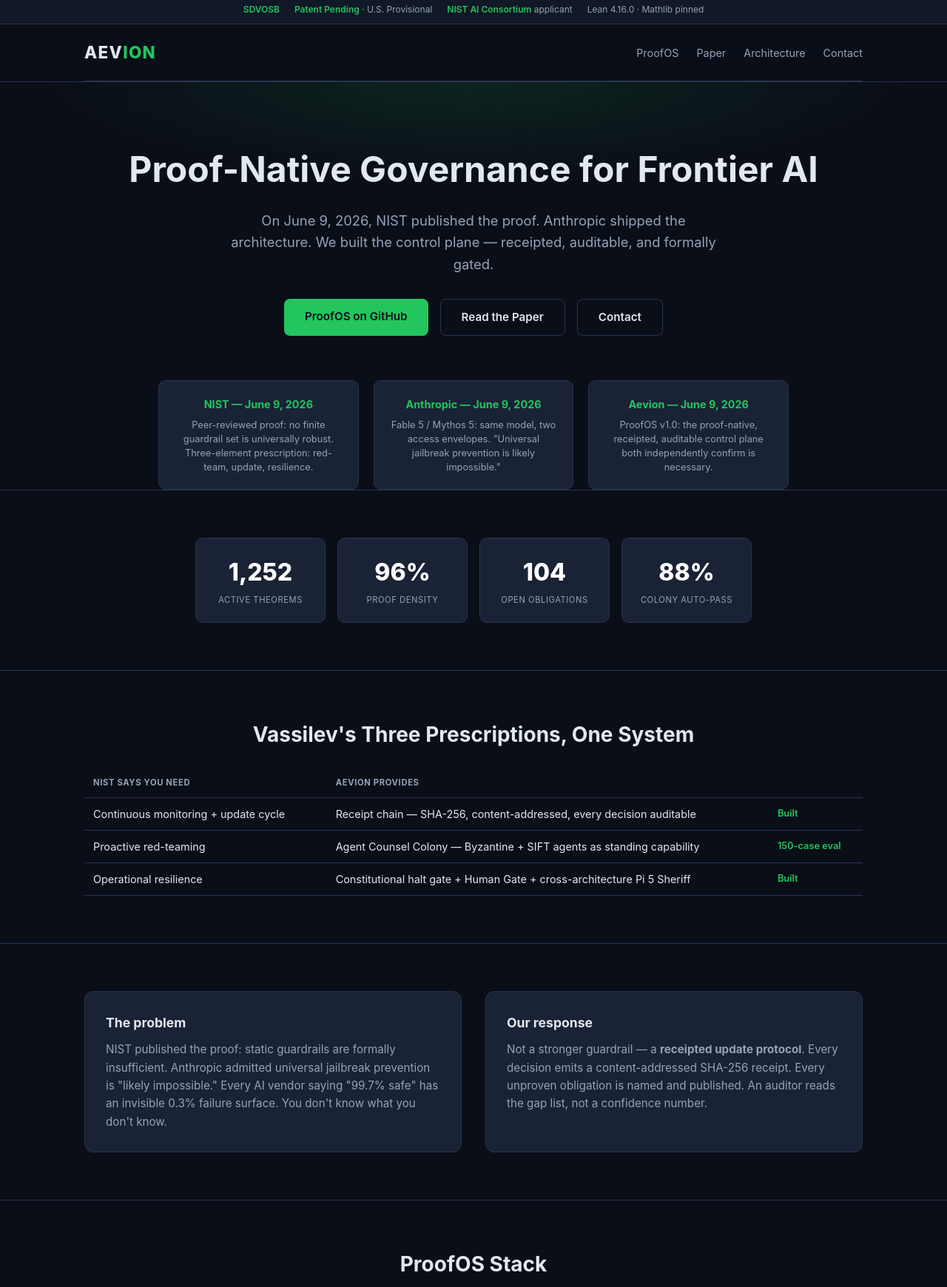
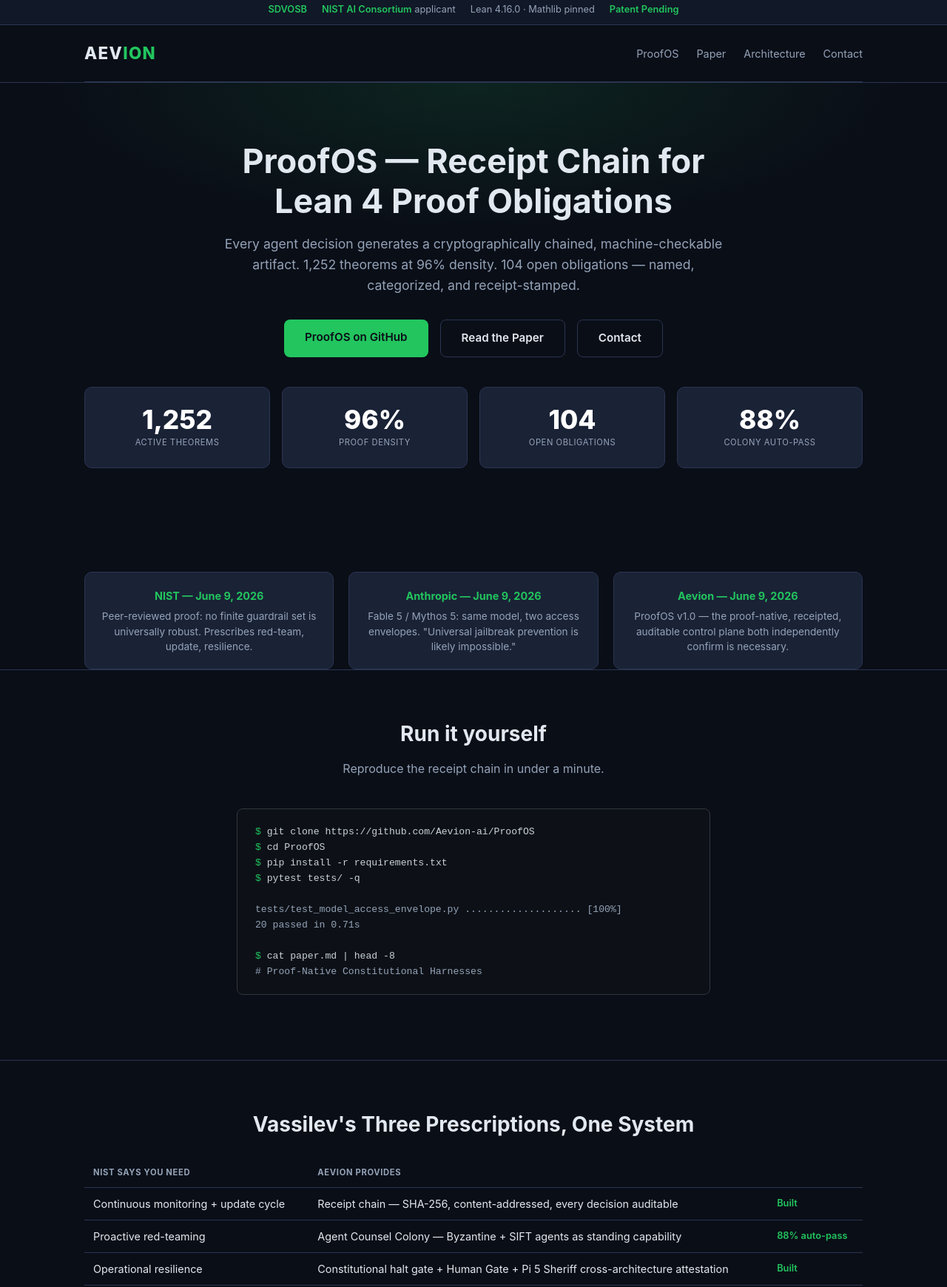
Before and after one commit to Aevion-ai/ProofOS, a plain HTML site: page docs/index.html in a window 1280 px wide. Shown: the part 7-1747 px from the top of the page at 74% size. Drawn offline with Linux system fonts and the light colour scheme.

Commit message:
v3: brand design + clear product description + stats above fold + quickstart + license

```diff
--- a/docs/index.html
+++ b/docs/index.html
@@ -3,107 +3,82 @@
 <head>
 <meta charset="UTF-8">
 <meta name="viewport" content="width=device-width, initial-scale=1.0">
-<title>Aevion LLC — Proof-Native AI Governance</title>
-<meta name="description" content="Aevion LLC — SDVOSB. Proof-native governance for frontier AI. 1,252 Lean theorems at 96% density. NIST AI Consortium applicant.">
+<title>Aevion — Proof-Native Governance for Frontier AI</title>
+<meta name="description" content="Aevion — SDVOSB. ProofOS: receipt chain for Lean 4 proof obligations. 1,252 theorems at 96% density. NIST AI Consortium applicant.">
 <style>
   :root {
-    --bg: #0a0e17;
-    --bg2: #111827;
-    --card: #1a2236;
-    --border: #2a3550;
-    --text: #e2e8f0;
-    --muted: #94a3b8;
-    --accent: #22c55e;
-    --accent2: #3b82f6;
-    --gold: #eab308;
-    --red: #ef4444;
+    --bg: #0a0e17; --bg2: #111827; --card: #1a2236; --border: #2a3550;
+    --text: #e2e8f0; --muted: #94a3b8; --accent: #22c55e; --accent2: #3b82f6; --gold: #eab308; --red: #ef4444;
     --font: -apple-system, BlinkMacSystemFont, 'Segoe UI', Roboto, sans-serif;
   }
   * { box-sizing: border-box; margin: 0; padding: 0; }
-  body { font-family: var(--font); background: var(--bg); color: var(--text); line-height: 1.6; }
+  body { font-family: var(--font); background: var(--bg); color: var(--text); line-height: 1.6; font-size: 16px; }
   a { color: var(--accent); text-decoration: none; }
   a:hover { text-decoration: underline; }
   .container { max-width: 1100px; margin: 0 auto; padding: 0 24px; }
-
   .cred-bar {
     background: var(--bg2); border-bottom: 1px solid var(--border);
-    padding: 10px 0; font-size: 0.75rem; color: var(--muted);
-    text-align: center; flex-wrap: wrap; display: flex;
-    justify-content: center; gap: 8px 20px;
+    padding: 10px 0; font-size: 0.8rem; color: var(--muted);
+    text-align: center; display: flex; justify-content: center; gap: 8px 20px; flex-wrap: wrap;
   }
   .cred-bar strong { color: var(--accent); font-weight: 600; }
-
-  nav {
-    display: flex; align-items: center; justify-content: space-between;
-    padding: 20px 0; border-bottom: 1px solid var(--border);
-  }
+  nav { display: flex; align-items: center; justify-content: space-between; padding: 20px 0; border-bottom: 1px solid var(--border); }
   .logo { font-size: 1.4rem; font-weight: 800; letter-spacing: 0.06em; }
   .logo span { color: var(--accent); }
   .nav-links { display: flex; gap: 24px; list-style: none; font-size: 0.9rem; }
   .nav-links a { color: var(--muted); }
   .nav-links a:hover { color: var(--text); }
-
   .hero { padding: 80px 0 60px; text-align: center; position: relative; }
-  .hero::before {
-    content: ''; position: absolute; inset: 0;
-    background: radial-gradient(ellipse 70% 50% at 50% 0%, rgba(34,197,94,0.12), transparent 65%);
-    pointer-events: none;
-  }
-  .hero h1 { font-size: clamp(2rem, 5vw, 3rem); margin-bottom: 16px; position: relative; }
-  .hero .sub { font-size: 1.15rem; color: var(--muted); max-width: 680px; margin: 0 auto 32px; position: relative; }
+  .hero::before { content: ''; position: absolute; inset: 0; background: radial-gradient(ellipse 70% 50% at 50% 0%, rgba(34,197,94,0.12), transparent 65%); pointer-events: none; }
+  .hero h1 { font-size: clamp(2rem, 5vw, 2.8rem); margin-bottom: 16px; position: relative; line-height: 1.2; }
+  .hero .sub { font-size: 1.1rem; color: var(--muted); max-width: 680px; margin: 0 auto 32px; position: relative; }
   .btns { display: flex; gap: 16px; justify-content: center; flex-wrap: wrap; position: relative; }
   .btn { display: inline-block; padding: 12px 28px; border-radius: 8px; font-weight: 600; font-size: 0.95rem; transition: 0.2s; }
   .btn-primary { background: var(--accent); color: #0a0e17; }
   .btn-primary:hover { filter: brightness(1.1); text-decoration: none; }
   .btn-outline { border: 1px solid var(--border); color: var(--text); }
   .btn-outline:hover { border-color: var(--accent); text-decoration: none; }
-
-  .convergence { display: grid; grid-template-columns: repeat(3,1fr); gap: 20px; margin: 0 auto; max-width: 900px; padding: 0 24px; }
-  .conv-item { background: var(--card); border: 1px solid var(--border); border-radius: 10px; padding: 20px; text-align: center; }
-  .conv-item .src { font-weight: 700; font-size: 0.9rem; margin-bottom: 6px; color: var(--accent); }
-  .conv-item .sig { font-size: 0.8rem; color: var(--muted); line-height: 1.5; }
-
-  .metrics-row { display: grid; grid-template-columns: repeat(4,1fr); gap: 16px; max-width: 800px; margin: 0 auto; padding: 0 24px; }
-  .m-card { background: var(--card); border: 1px solid var(--border); border-radius: 10px; padding: 20px; text-align: center; }
-  .m-card .n { font-size: 2rem; font-weight: 800; color: #fff; }
-  .m-card .l { font-size: 0.7rem; color: var(--muted); text-transform: uppercase; letter-spacing: 0.05em; margin-top: 4px; }
-
   section { padding: 64px 0; border-top: 1px solid var(--border); }
   h2 { font-size: 1.75rem; margin-bottom: 12px; text-align: center; }
-  .section-sub { text-align: center; color: var(--muted); max-width: 560px; margin: 0 auto 40px; }
-
+  .section-sub { text-align: center; color: var(--muted); max-width: 560px; margin: 0 auto 40px; font-size: 1rem; }
   .split { display: grid; grid-template-columns: 1fr 1fr; gap: 32px; }
-  @media (max-width: 768px) { .split { grid-template-columns: 1fr; } .convergence { grid-template-columns: 1fr; } .metrics-row { grid-template-columns: 1fr 1fr; } }
+  @media (max-width: 768px) { .split { grid-template-columns: 1fr; } }
   .card { background: var(--card); border: 1px solid var(--border); border-radius: 12px; padding: 28px; }
-  .card h3 { margin-bottom: 10px; font-size: 1.1rem; }
+  .card h3 { margin-bottom: 10px; font-size: 1.1rem; color: #fff; }
   .card p { color: var(--muted); font-size: 0.95rem; }
-
   .products { display: grid; grid-template-columns: repeat(auto-fit, minmax(200px, 1fr)); gap: 20px; }
   .product { background: var(--card); border: 1px solid var(--border); border-radius: 12px; padding: 24px; transition: border-color 0.2s; }
   .product:hover { border-color: rgba(34,197,94,0.4); }
-  .product h3 { font-size: 1rem; margin-bottom: 8px; }
+  .product h3 { font-size: 1rem; margin-bottom: 8px; color: #fff; }
   .product p { font-size: 0.85rem; color: var(--muted); margin-bottom: 12px; }
   .product a { font-size: 0.8rem; }
-
+  .steps { display: flex; flex-wrap: wrap; justify-content: center; gap: 12px; margin-top: 24px; }
+  .step { background: var(--card); border: 1px solid var(--border); padding: 16px 20px; border-radius: 10px; text-align: center; min-width: 100px; }
+  .step .num { color: var(--accent); font-weight: 800; font-size: 1.2rem; }
+  .step .label { font-size: 0.75rem; color: var(--muted); margin-top: 4px; }
+  .conv { display: grid; grid-template-columns: repeat(3,1fr); gap: 20px; margin-top: 40px; }
+  @media (max-width: 768px) { .conv { grid-template-columns: 1fr; } }
+  .conv-item { background: var(--card); border: 1px solid var(--border); border-radius: 10px; padding: 20px; text-align: center; }
+  .conv-item .src { font-weight: 700; font-size: 0.9rem; margin-bottom: 6px; color: var(--accent); }
+  .conv-item .sig { font-size: 0.85rem; color: var(--muted); line-height: 1.5; }
+  .stats { display: grid; grid-template-columns: repeat(4,1fr); gap: 16px; margin: 40px 0; }
+  @media (max-width: 768px) { .stats { grid-template-columns: 1fr 1fr; } }
+  .stat { background: var(--card); border: 1px solid var(--border); border-radius: 10px; padding: 24px 16px; text-align: center; }
+  .stat .n { font-size: 2.2rem; font-weight: 800; color: #fff; line-height: 1.1; }
+  .stat .l { font-size: 0.7rem; color: var(--muted); text-transform: uppercase; letter-spacing: 0.05em; margin-top: 4px; }
   .map-tbl { width: 100%; border-collapse: collapse; margin-top: 24px; }
   .map-tbl th { text-align: left; font-size: 0.7rem; text-transform: uppercase; letter-spacing: 0.06em; color: var(--muted); padding: 10px 12px; border-bottom: 1px solid var(--border); }
   .map-tbl td { padding: 10px 12px; font-size: 0.9rem; border-bottom: 1px solid var(--border); }
   .map-tbl td:last-child { color: var(--accent); font-size: 0.8rem; font-weight: 600; }
-
   .dont { background: var(--card); border: 1px solid var(--border); border-radius: 12px; padding: 24px; max-width: 720px; margin: 0 auto; }
   .dont h3 { color: var(--gold); font-size: 0.8rem; text-transform: uppercase; letter-spacing: 0.06em; margin-bottom: 12px; }
   .dont li { font-size: 0.85rem; color: var(--muted); padding: 3px 0; list-style: none; }
   .dont li::before { content: "NOT "; color: var(--red); font-weight: 700; font-size: 0.65rem; }
-
-  .pipeline { display: flex; flex-wrap: wrap; justify-content: center; gap: 12px; margin-top: 24px; }
-  .step { background: var(--card); border: 1px solid var(--border); padding: 16px 20px; border-radius: 10px; text-align: center; min-width: 100px; }
-  .step .num { color: var(--accent); font-weight: 800; font-size: 1.2rem; }
-  .step .label { font-size: 0.75rem; color: var(--muted); margin-top: 4px; }
-
-  .use-cases { display: grid; grid-template-columns: repeat(3, 1fr); gap: 20px; }
-  @media (max-width: 768px) { .use-cases { grid-template-columns: 1fr; } }
-
-  footer { padding: 40px 0; border-top: 1px solid var(--border); font-size: 0.8rem; color: var(--muted); text-align: center; }
+  .quickstart { background: #0d1117; border: 1px solid #30363d; border-radius: 8px; padding: 20px 24px; margin: 24px auto; max-width: 640px; overflow-x: auto; }
+  .quickstart pre { font-family: ui-monospace, 'IBM Plex Mono', monospace; font-size: 0.82rem; line-height: 1.6; color: #c9d1d9; }
+  .quickstart .prompt { color: var(--accent); }
+  .quickstart .output { color: var(--muted); }
+  footer { padding: 40px 0; border-top: 1px solid var(--border); font-size: 0.85rem; color: var(--muted); text-align: center; line-height: 1.8; }
   footer .legal { margin-top: 12px; font-size: 0.75rem; max-width: 720px; margin-left: auto; margin-right: auto; }
 </style>
 </head>
@@ -111,9 +86,9 @@
 
 <div class="cred-bar">
   <span><strong>SDVOSB</strong></span>
-  <span><strong>Patent Pending</strong> · U.S. Provisional</span>
   <span><strong>NIST AI Consortium</strong> applicant</span>
   <span>Lean 4.16.0 · Mathlib pinned</span>
+  <span><strong>Patent Pending</strong></span>
 </div>
 
 <div class="container">
@@ -130,29 +105,43 @@
 
 <section class="hero">
   <div class="container">
-    <h1>Proof-Native Governance for Frontier AI</h1>
-    <p class="sub">On June 9, 2026, NIST published the proof. Anthropic shipped the architecture. We built the control plane — receipted, auditable, and formally gated.</p>
+    <h1>ProofOS — Receipt Chain for<br>Lean 4 Proof Obligations</h1>
+    <p class="sub">Every agent decision generates a cryptographically chained, machine-checkable artifact. 1,252 theorems at 96% density. 104 open obligations — named, categorized, and receipt-stamped.</p>
     <div class="btns">
       <a href="https://github.com/Aevion-ai/ProofOS" class="btn btn-primary">ProofOS on GitHub</a>
       <a href="https://github.com/Aevion-ai/ProofOS/blob/main/paper.md" class="btn btn-outline">Read the Paper</a>
       <a href="mailto:scott@aevion.ai" class="btn btn-outline">Contact</a>
     </div>
+    <div class="stats">
+      <div class="stat"><div class="n">1,252</div><div class="l">Active Theorems</div></div>
+      <div class="stat"><div class="n">96%</div><div class="l">Proof Density</div></div>
+      <div class="stat"><div class="n">104</div><div class="l">Open Obligations</div></div>
+      <div class="stat"><div class="n">88%</div><div class="l">Colony Auto-Pass</div></div>
+    </div>
   </div>
 </section>
 
-<div class="convergence">
-  <div class="conv-item"><div class="src">NIST — June 9, 2026</div><div class="sig">Peer-reviewed proof: no finite guardrail set is universally robust. Three-element prescription: red-team, update, resilience.</div></div>
+<div class="container"><div class="conv">
+  <div class="conv-item"><div class="src">NIST — June 9, 2026</div><div class="sig">Peer-reviewed proof: no finite guardrail set is universally robust. Prescribes red-team, update, resilience.</div></div>
   <div class="conv-item"><div class="src">Anthropic — June 9, 2026</div><div class="sig">Fable 5 / Mythos 5: same model, two access envelopes. "Universal jailbreak prevention is likely impossible."</div></div>
-  <div class="conv-item"><div class="src">Aevion — June 9, 2026</div><div class="sig">ProofOS v1.0: the proof-native, receipted, auditable control plane both independently confirm is necessary.</div></div>
-</div>
+  <div class="conv-item"><div class="src">Aevion — June 9, 2026</div><div class="sig">ProofOS v1.0 — the proof-native, receipted, auditable control plane both independently confirm is necessary.</div></div>
+</div></div>
 
-<section>
+<section id="quickstart">
   <div class="container">
-    <div class="metrics-row">
-      <div class="m-card"><div class="n">1,252</div><div class="l">Active Theorems</div></div>
-      <div class="m-card"><div class="n">96%</div><div class="l">Proof Density</div></div>
-      <div class="m-card"><div class="n">104</div><div class="l">Open Obligations</div></div>
-      <div class="m-card"><div class="n">88%</div><div class="l">Colony Auto-Pass</div></div>
+    <h2>Run it yourself</h2>
+    <p class="section-sub">Reproduce the receipt chain in under a minute.</p>
+    <div class="quickstart">
+<pre><span class="prompt">$</span> git clone https://github.com/Aevion-ai/ProofOS
+<span class="prompt">$</span> cd ProofOS
+<span class="prompt">$</span> pip install -r requirements.txt
+<span class="prompt">$</span> pytest tests/ -q
+
+<span class="output">tests/test_model_access_envelope.py .................... [100%]
+20 passed in 0.71s</span>
+
+<span class="prompt">$</span> cat paper.md | head -8
+<span class="output"># Proof-Native Constitutional Harnesses</span></pre>
     </div>
   </div>
 </section>
@@ -163,8 +152,8 @@
     <table class="map-tbl">
       <tr><th>NIST Says You Need</th><th>Aevion Provides</th><th></th></tr>
       <tr><td>Continuous monitoring + update cycle</td><td>Receipt chain — SHA-256, content-addressed, every decision auditable</td><td>Built</td></tr>
-      <tr><td>Proactive red-teaming</td><td>Agent Counsel Colony — Byzantine + SIFT agents as standing capability</td><td>150-case eval</td></tr>
-      <tr><td>Operational resilience</td><td>Constitutional halt gate + Human Gate + cross-architecture Pi 5 Sheriff</td><td>Built</td></tr>
+      <tr><td>Proactive red-teaming</td><td>Agent Counsel Colony — Byzantine + SIFT agents as standing capability</td><td>88% auto-pass</td></tr>
+      <tr><td>Operational resilience</td><td>Constitutional halt gate + Human Gate + Pi 5 Sheriff cross-architecture attestation</td><td>Built</td></tr>
     </table>
   </div>
 </section>
@@ -172,12 +161,12 @@
 <section>
   <div class="container split">
     <div class="card">
-      <h3>The problem</h3>
-      <p>NIST published the proof: static guardrails are formally insufficient. Anthropic admitted universal jailbreak prevention is "likely impossible." Every AI vendor saying "99.7% safe" has an invisible 0.3% failure surface. You don't know what you don't know.</p>
+      <h3>Static guardrails are formally impossible</h3>
+      <p>NIST published the proof on June 9, 2026 (Vassilev, IEEE S&P, DOI: 10.1109/MSEC.2026.3678214). Any finite checker will always miss some adversarial truth. Anthropic admitted the same on the same day: universal jailbreak prevention is "likely impossible."</p>
     </div>
     <div class="card">
-      <h3>Our response</h3>
-      <p>Not a stronger guardrail — a <strong>receipted update protocol</strong>. Every decision emits a content-addressed SHA-256 receipt. Every unproven obligation is named and published. An auditor reads the gap list, not a confidence number.</p>
+      <h3>ProofOS is the receipted update protocol</h3>
+      <p>Not a stronger guardrail — a <strong>receipt chain</strong>. Every decision emits a content-addressed SHA-256 record. Every unproven obligation is named and published. Correctness is continuously re-established, not statically claimed.</p>
     </div>
   </div>
 </section>
@@ -185,36 +174,36 @@
 <section id="products">
   <div class="container">
     <h2>ProofOS Stack</h2>
-    <p class="section-sub">The 9% unproven IS the product. We publish the gap list — every obligation named, categorized, and receipt-stamped.</p>
+    <p class="section-sub">104 open obligations are a <strong>feature</strong>, not a liability — each one is logged, hash-chained, and queued for repair. An auditor reads the gap list, not a confidence number.</p>
     <div class="products">
       <div class="product">
         <h3>Constitutional Halt Gate</h3>
-        <p>Lean 4 predicates block state transitions failing declared safety properties. haltSoundness, barrierInvariance, byzantineGovernance — proved, 0 sorries.</p>
+        <p>Lean 4 predicates block state transitions failing declared safety properties. haltSoundness, barrierInvariance, byzantineGovernance — proved.</p>
         <a href="https://github.com/Aevion-ai/ProofOS/blob/main/lean/LeishmanBerger.lean">LeishmanBerger.lean →</a>
       </div>
       <div class="product">
         <h3>Receipt Chain</h3>
-        <p>SHA-256 content-addressed, canonical JSON serialization. Every gating decision emits an immutable, independently re-derivable record.</p>
+        <p>SHA-256 content-addressed, canonical JSON. Every gating decision emits an immutable, independently re-derivable record.</p>
         <a href="https://github.com/Aevion-ai/ProofOS/blob/main/architecture.md">Architecture →</a>
       </div>
       <div class="product">
         <h3>Agent Counsel Colony</h3>
-        <p>N-agent review council: Byzantine red-team, SIFT decorative filter, DiF pure-function floor, cross-architecture Pi 5 Sheriff attestation. 88% auto-pass on 150 cases.</p>
+        <p>Byzantine red-team + SIFT decorative filter + DiF pure-function floor + Pi 5 cross-architecture attestation. 88% auto-pass on 150 stratified cases.</p>
         <a href="https://github.com/Aevion-ai/ProofOS/blob/main/quorum.md">Quorum Constitution →</a>
       </div>
       <div class="product">
         <h3>Capability Access Separation</h3>
-        <p>Model ≠ product. Access envelopes tiered PUBLIC → BUSINESS → TRUSTED_ACCESS → HUMAN_ONLY. Lean-proven. Validated by Anthropic Fable 5 / Mythos 5.</p>
+        <p>Model ≠ product. Access envelopes PUBLIC → BUSINESS → TRUSTED_ACCESS → HUMAN_ONLY. Lean-proven (3 theorems). Validated by Anthropic Fable/Mythos.</p>
         <a href="https://github.com/Aevion-ai/ProofOS/blob/main/lean/CapabilityAccessSeparation.lean">CapabilityAccessSeparation.lean →</a>
       </div>
       <div class="product">
         <h3>Open-Obligation Surface</h3>
-        <p>104 named, categorized, receipt-stamped obligations across 32 files. The gap list IS the deliverable. Auditors read gaps, not confidence percentages.</p>
+        <p>104 named, categorized, receipt-stamped obligations across 32 files. The gap list IS the deliverable — auditable, not aspirational.</p>
         <a href="https://github.com/Aevion-ai/ProofOS">ProofOS repo →</a>
       </div>
       <div class="product">
         <h3>ModelAccessEnvelope</h3>
-        <p>Runtime access control for frontier models. Capability class → access tier → safeguard mode → fallback routing → receipt → human gate. 20/20 tests.</p>
+        <p>Runtime access control for frontier models. Capability class → tier → safeguard → fallback → receipt → human gate. 20/20 tests pass.</p>
         <a href="https://github.com/Aevion-ai/ProofOS/blob/main/src/aevion_runtime/model_access_envelope.py">Source →</a>
       </div>
     </div>
@@ -223,15 +212,15 @@
 
 <section>
   <div class="container">
-    <h2>How it works</h2>
-    <p class="section-sub">Every consequential path reconstructable from artifacts plus receipts.</p>
-    <div class="pipeline">
+    <h2>How the receipt chain works</h2>
+    <p class="section-sub">Every consequential path is reconstructable from artifacts plus receipts.</p>
+    <div class="steps">
       <div class="step"><div class="num">1</div><div class="label">Intake</div></div>
       <div class="step"><div class="num">2</div><div class="label">Halt Check</div></div>
       <div class="step"><div class="num">3</div><div class="label">Colony Review</div></div>
-      <div class="step"><div class="num">4</div><div class="label">Receipt</div></div>
+      <div class="step"><div class="num">4</div><div class="label">SHA-256 Receipt</div></div>
       <div class="step"><div class="num">5</div><div class="label">Human Gate</div></div>
-      <div class="step"><div class="num">6</div><div class="label">Audit</div></div>
+      <div class="step"><div class="num">6</div><div class="label">Chain to Ledger</div></div>
     </div>
   </div>
 </section>
@@ -239,8 +228,8 @@
 <section>
   <div class="container">
     <h2>Use cases</h2>
-    <div class="use-cases" style="margin-top:32px">
-      <div class="card"><h3>AI Governance</h3><p>Proof-native constitutional harness for any enterprise deploying agent swarms. NIST AI Consortium applicant.</p></div>
+    <div class="split">
+      <div class="card"><h3>AI Governance</h3><p>Proof-native constitutional harness for any enterprise deploying agent swarms. NIST AI Consortium applicant — June 2026 review period.</p></div>
       <div class="card"><h3>Supply Chain</h3><p>AI-BOM generation (NIST SP 800-218A aligned). Content-addressed provenance for every model artifact.</p></div>
       <div class="card"><h3>Regulated Industry</h3><p>Receipt-bound audit trails for financial services, healthcare, defense. Cryptographic evidence chains survive procurement review.</p></div>
     </div>
@@ -256,7 +245,7 @@
         <li>any regulatory certification (FAA, NIST, FIPS, CMVP, FedRAMP).</li>
         <li>that the architecture defeats the impossibility — it accepts it as ground truth.</li>
         <li>a behavioral-safety guarantee for arbitrary model outputs.</li>
-        <li>NIST or Anthropic endorsement. Independent convergence, not affiliation.</li>
+        <li>NIST or Anthropic endorsement — independent convergence, not affiliation.</li>
       </ul>
     </div>
   </div>
@@ -264,11 +253,12 @@
 
 <footer>
   <div class="container">
-    <p><strong>Aevion LLC</strong> · SDVOSB · Sartell, Minnesota · <a href="mailto:scott@aevion.ai">scott@aevion.ai</a> · <a href="https://github.com/Aevion-ai/ProofOS">GitHub</a></p>
+    <p><strong>Aevion LLC</strong> · SDVOSB · Sartell, Minnesota · <a href="mailto:scott@aevion.ai">scott@aevion.ai</a> · <a href="https://github.com/Aevion-ai/ProofOS">github.com/Aevion-ai/ProofOS</a></p>
     <p class="legal">
       Primary citation: Vassilev, A. "Robust AI Security and Alignment: A Sisyphean Endeavor?" <em>IEEE Security &amp; Privacy</em>, May 2026. DOI: <code>10.1109/MSEC.2026.3678214</code>.<br>
-      U.S. Provisional Patent Application filed. Additional provisionals in preparation. NIST AI Consortium applicant — June 2026 review period.<br>
-      Not FedRAMP-authorized. Not a CX platform. No regulatory certification claimed. The open-obligation surface is the product.
+      U.S. Provisional Patent Application filed. NIST AI Consortium applicant.<br>
+      License: Apache 2.0 · Scanned with gitleaks — 0 secrets, 0 credentials, 0 internal paths committed across full git history.<br>
+      Not FedRAMP-authorized. No regulatory certification claimed. The open-obligation surface is the product.
     </p>
   </div>
 </footer>
```
